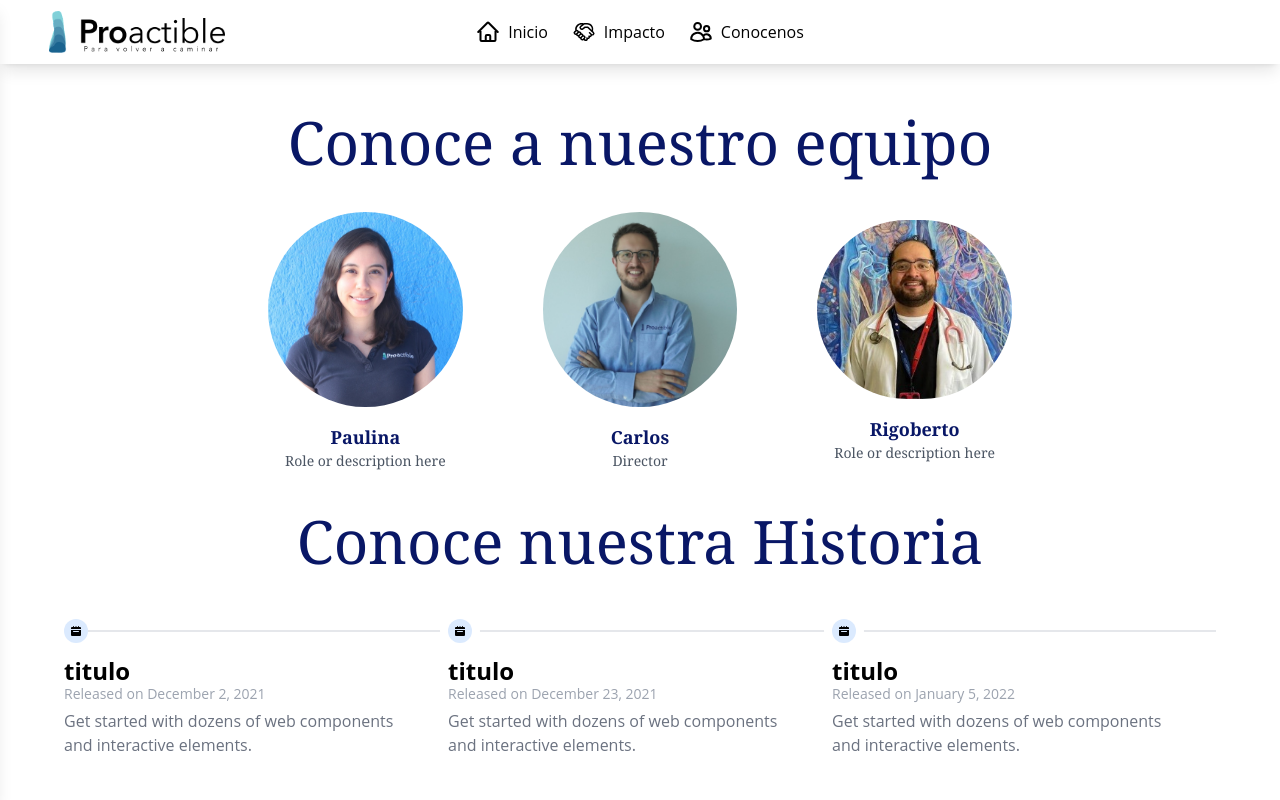
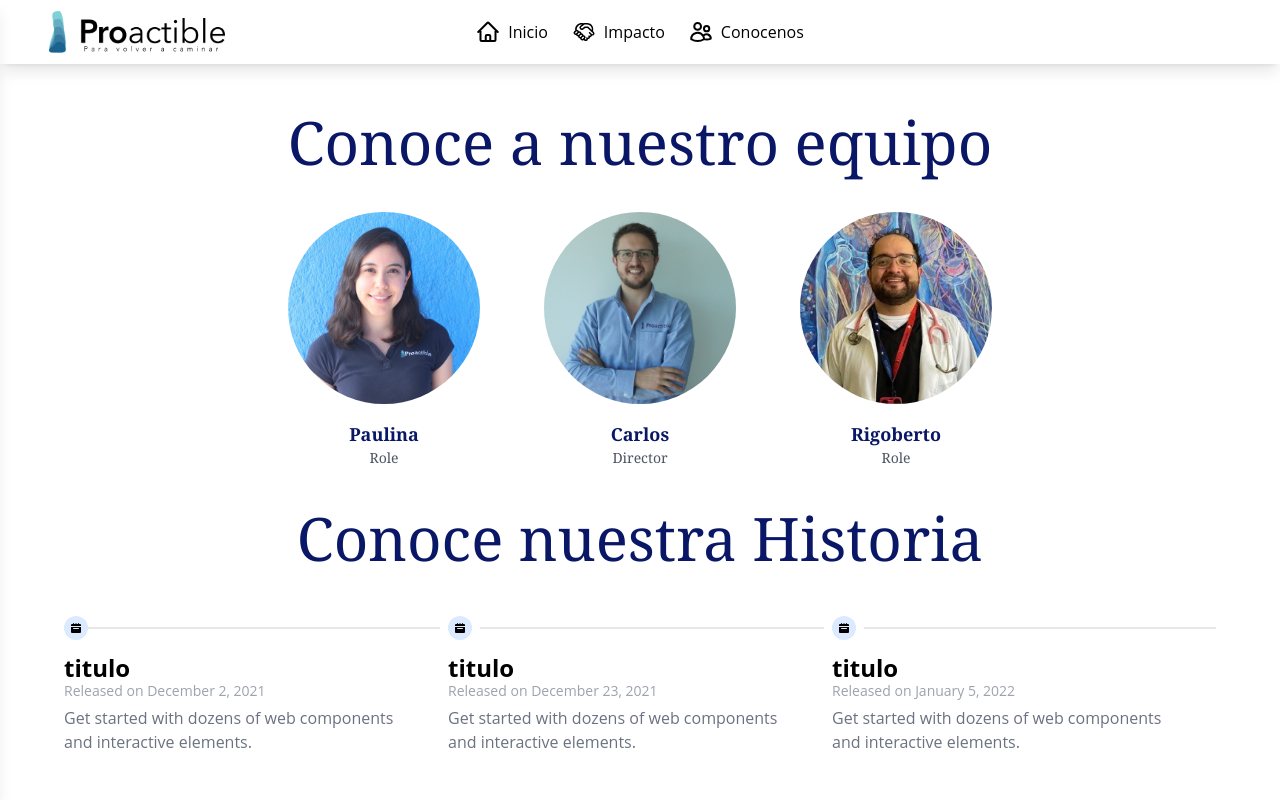
Before and after one commit to LuzPaty02/nuevaVersionProactible, a React (Vite) app in the folder proactibleNewVersion/: page /Conocenos in a window 1280 px wide. Shown: the top 800 px of the page. Built offline with nearby package versions, Linux system fonts and the light colour scheme.

Commit message:
detalles

```diff
--- a/proactibleNewVersion/src/pages/Inicio/home_components/Notas_Card.jsx
+++ b/proactibleNewVersion/src/pages/Inicio/home_components/Notas_Card.jsx
@@ -26,7 +26,7 @@ export default function Notas_Card() {
           <Link to="/Conocenos">
             <a
               href="#"
-              className="inline-flex items-center px-3 py-2 text-sm font-medium text-center text-white bg-blue-700 rounded-lg hover:bg-blue-800 transition-transform duration-300 transform hover:scale-105 ease-in-out focus:ring-4 focus:outline-none focus:ring-blue-300 dark:bg-blue-600 dark:hover:bg-blue-700 dark:focus:ring-blue-800 ml-auto"
+              className="inline-flex items-center px-3 py-2 text-sm font-medium text-center text-white bg-blue-950 rounded-lg hover:bg-blue-800 transition-transform duration-300 transform hover:scale-105 ease-in-out focus:ring-4 focus:outline-none focus:ring-blue-300 ml-auto"
             >
               Ver más
               <svg
--- a/proactibleNewVersion/src/pages/Inicio/home_components/ServiceRow.jsx
+++ b/proactibleNewVersion/src/pages/Inicio/home_components/ServiceRow.jsx
@@ -34,13 +34,13 @@ export default function ServiceRow() {
             to={path}
             className="hidden lg:block w-full h-auto transition-transform duration-300 transform hover:scale-105 ease-in-out"
           >
-            <div className="relative w-full h-56 rounded-lg overflow-hidden shadow-lg">
+            <div className="relative w-full h-64 rounded-xl overflow-hidden shadow-lg">
               <img
                 src={imageMapping[path]} // Use the imageMapping to get the correct image
                 alt={text}
                 className="w-full h-full object-cover"
               />
-              <button className="absolute bottom-0 left-0 w-full bg-gray-200 bg-opacity-50 text-black px-6 py-3 rounded-b-xl transition-transform duration-300 transform active:scale-95 focus:outline-none hover:bg-blue-900 hover:bg-opacity-80 hover:text-white">
+              <button className="absolute bottom-0 left-0 w-full bg-white  text-black font-semibold px-6 py-3 rounded-b-xl transition-transform duration-300 transform active:scale-95 focus:outline-none hover:bg-blue-900 hover:bg-opacity-80 hover:text-white">
                 {text}
               </button>
             </div>
@@ -56,7 +56,7 @@ export default function ServiceRow() {
               />
             </div>
             <Link to={path}>
-              <button className="w-full bg-blue-950 text-white px-6 py-3 rounded-lg transition-transform duration-300 transform active:scale-95 focus:outline-none hover:bg-blue-600 active:bg-blue-700">
+              <button className="w-full bg-blue-950 text-white font-semibold px-6 py-3 rounded-lg transition-transform duration-300 transform active:scale-95 focus:outline-none hover:bg-blue-600 active:bg-blue-700">
                 {text}
               </button>
             </Link>
--- a/proactibleNewVersion/src/pages/Inicio/home_components/Testimonios_card.jsx
+++ b/proactibleNewVersion/src/pages/Inicio/home_components/Testimonios_card.jsx
@@ -34,17 +34,17 @@ export default function Testimonios_card() {
                 {aboutIcon}
               </span>
               <a
-                className="flex items-center justify-center w-10 h-10 text-xs font-medium text-white bg-gray-700 border-2 border-white rounded-full"
+                className="flex items-center justify-center w-10 h-10 text-lg font-medium text-white bg-gray-700 border-2 border-white rounded-full"
                 href="#"
               >
-                +99
+                +
               </a>
             </div>
             <div className="flex items-end justify-end mt-auto">
             <Link to="/Conocenos">
               <a
                 href="#"
-                className="inline-flex items-center px-3 py-2 text-sm font-medium text-center text-white bg-blue-700 rounded-lg hover:bg-blue-800 transition-transform duration-300 transform hover:scale-105 ease-in-out focus:ring-4 focus:outline-none focus:ring-blue-300 dark:bg-blue-600 dark:hover:bg-blue-700 dark:focus:ring-blue-800 ml-auto"
+                className="inline-flex items-center px-3 py-2 text-sm font-medium text-center text-white bg-blue-950 rounded-lg hover:bg-blue-800 transition-transform duration-300 transform hover:scale-105 ease-in-out focus:ring-4 focus:outline-none focus:ring-blue-300 ml-auto"
               >
                 Ver más
                 <svg
--- a/proactibleNewVersion/src/pages/nav-bar_paginas/conocenos_componentes/Staff.jsx
+++ b/proactibleNewVersion/src/pages/nav-bar_paginas/conocenos_componentes/Staff.jsx
@@ -4,38 +4,44 @@ import rigoberto from "../../../assets/images/images/team/rigoberto.jpg";
 
 export default function Staff() {
   return (
-    <div className="flex w-full justify-center items-center gap-20 font-serif">
+    <div className="flex w-full justify-center items-center gap-6 md:gap-10 lg:gap-16 font-serif">
       {/* Paulina */}
-      <div className="flex flex-col justify-center items-center w-1/6">
+      <div className="flex flex-col justify-center items-center w-1/3">
+        <div className="w-20 h-20 sm:w-40 sm:h-40 md:w-48 md:h-48 rounded-full overflow-hidden flex-shrink-0">
           <img
-          className="w-full h-full object-cover rounded-full mb-4"
+            className="w-full h-full object-cover"
             src={paulina}
             alt="Paulina avatar"
           />
-        <h2 className="text-lg text-blue font-bold">Paulina</h2>
-        <p className="text-sm text-gray-600">Role or description here</p>
+        </div>
+        <h2 className="text-lg text-blue font-bold mt-4">Paulina</h2>
+        <p className="text-sm text-gray-600 text-center">Role </p>
       </div>
 
       {/* Carlos */}
-      <div className="flex flex-col justify-center items-center w-1/6">
+      <div className="flex flex-col justify-center items-center w-1/3">
+        <div className="w-20 h-20 sm:w-40 sm:h-40 md:w-48 md:h-48 rounded-full overflow-hidden flex-shrink-0">
           <img
-          className="w-full h-full object-cover rounded-full mb-4"
+            className="w-full h-full object-cover"
             src={carlos}
             alt="Carlos avatar"
           />
-        <h2 className="text-lg text-blue font-bold">Carlos</h2>
-        <p className="text-sm text-gray-600">Director </p>
+        </div>
+        <h2 className="text-lg text-blue font-bold mt-4">Carlos</h2>
+        <p className="text-sm text-gray-600 text-center">Director</p>
       </div>
 
       {/* Rigoberto */}
-      <div className="flex flex-col justify-center items-center w-1/6">
+      <div className="flex flex-col justify-center items-center w-1/3">
+        <div className="w-20 h-20 sm:w-40 sm:h-40 md:w-48 md:h-48 rounded-full overflow-hidden flex-shrink-0">
           <img
-          className="w-full h-full object-cover rounded-full mb-4"
+            className="w-full h-full object-cover"
             src={rigoberto}
             alt="Rigoberto avatar"
           />
-        <h2 className="text-lg text-blue font-bold">Rigoberto</h2>
-        <p className="text-sm text-gray-600">Role or description here</p>
+        </div>
+        <h2 className="text-lg text-blue font-bold mt-4">Rigoberto</h2>
+        <p className="text-sm text-gray-600 text-center">Role </p>
       </div>
     </div>
   );
```
Also changed, not shown: proactibleNewVersion/src/pages/Inicio/home_components/Carousel_Banner.jsx (+4 -9 lines). Lines whose indentation alone changed are shown as unchanged.
